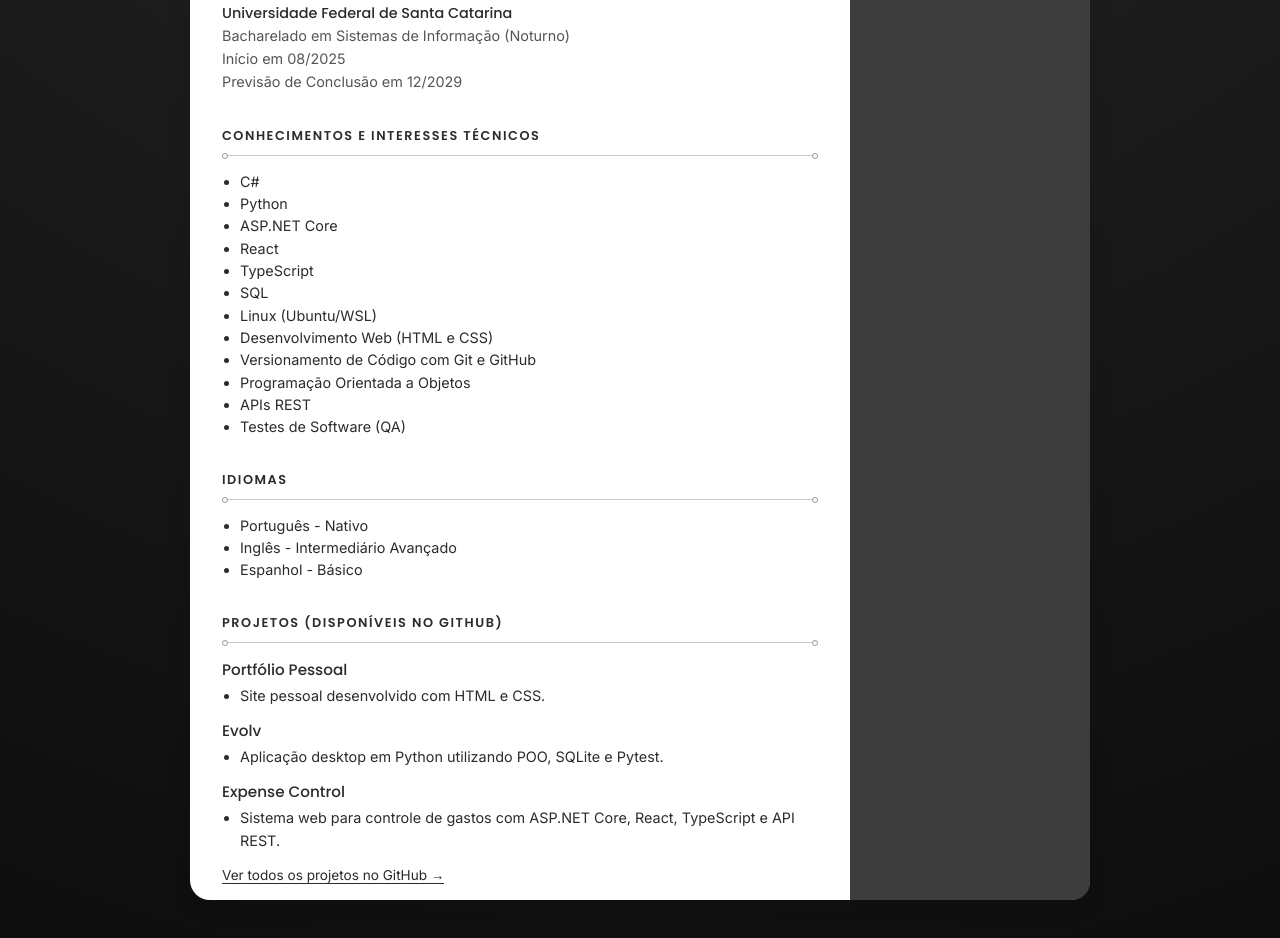
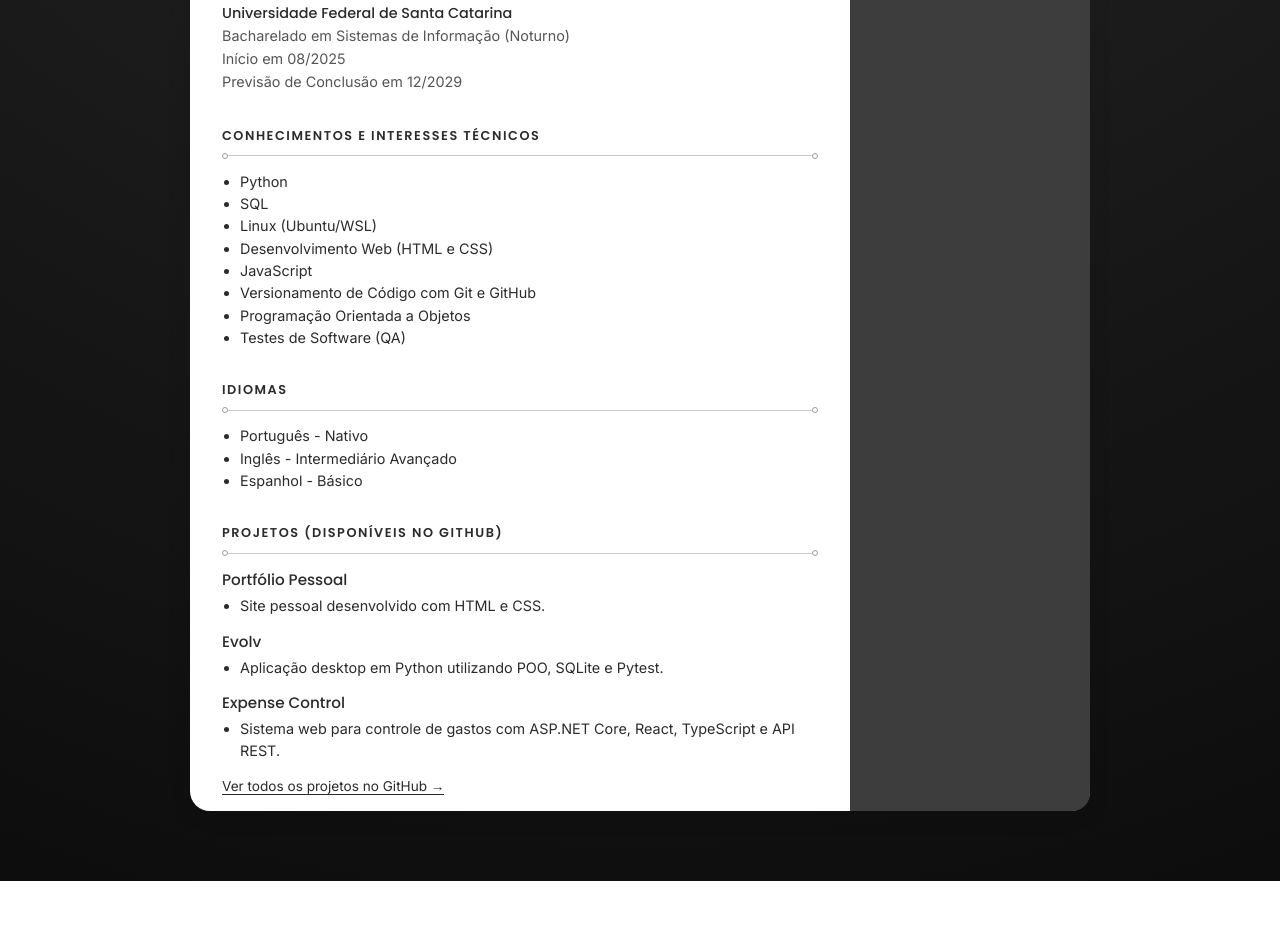
Before and after one commit to fsdavi13/portfolio-davi, a plain HTML site: page pages/curriculo pt/index.html in a window 1280 px wide. Shown: the part 752-1690 px from the top of the page. After the commit the page ends 1633 px from the top, so only its background shows below. Drawn offline with Linux system fonts and the light colour scheme.

Commit message:
docs(curriculo): atualiza Conhecimentos e Interesses Técnicos

```diff
--- a/pages/curriculo pt/index.html
+++ b/pages/curriculo pt/index.html
@@ -83,17 +83,13 @@
         <h2 class="titulo-secao">CONHECIMENTOS E INTERESSES TÉCNICOS</h2>
         <div class="divisoria"><span class="ponto"></span><span class="linha"></span><span class="ponto"></span></div>
         <ul class="lista-simples">
-          <li>C#</li>
           <li>Python</li>
-          <li>ASP.NET Core</li>
-          <li>React</li>
-          <li>TypeScript</li>
           <li>SQL</li>
           <li>Linux (Ubuntu/WSL)</li>
           <li>Desenvolvimento Web (HTML e CSS)</li>
+          <li>JavaScript</li>
           <li>Versionamento de Código com Git e GitHub</li>
           <li>Programação Orientada a Objetos</li>
-          <li>APIs REST</li>
           <li>Testes de Software (QA)</li>
         </ul>
       </section>
```
